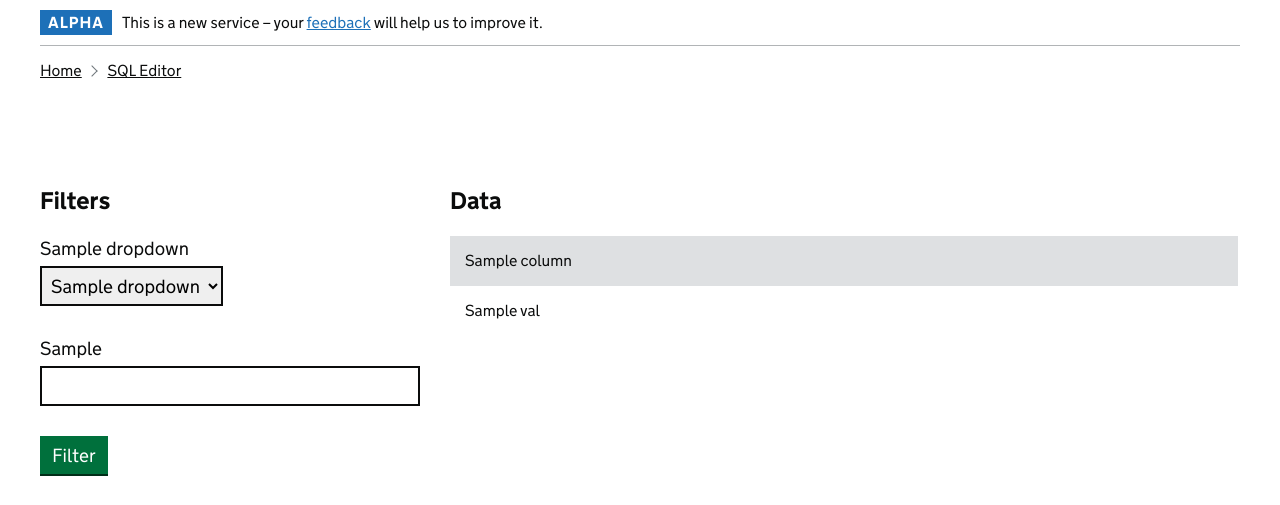
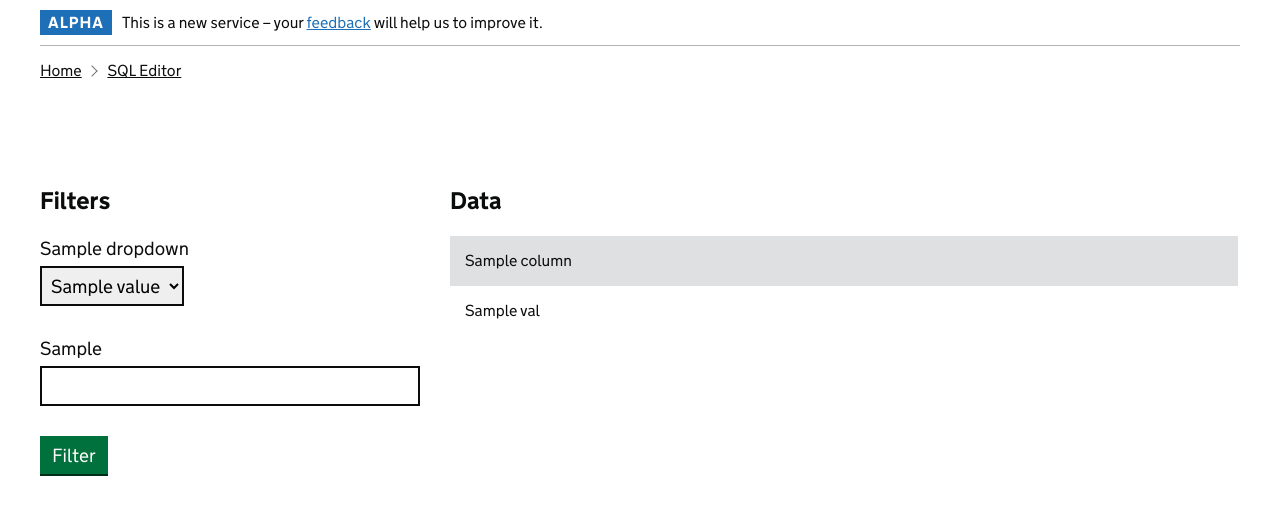
Before and after one commit to jim68000/prude, a Flask app: template templates/auto_filter.html in a window 1280 px wide. Shown: the part 62-567 px from the top of the page. Run offline with Flask 2, Linux system fonts and the light colour scheme; the template is opened without the code that fills it: most values are stand-ins (such as "Sample title", 1, 10 or a date in 2020); some libraries are stand-ins or nearby versions.

Commit message:
Add reflection of selected dropdown

```diff
--- a/app.py
+++ b/app.py
@@ -108,8 +108,12 @@ def auto_filter(schema, table):
             if c != 'id' and count and limit > count > -1:
                 cur.execute(f"select distinct {c} from {table} order by 1 asc")
                 vals = cur.fetchall()
-                dropdowns[c] = ['------']
-                dropdowns[c] += ([v[0] for v in vals])
+                dropdowns[c] = [{'value': '------', 'selected': False}]
+                for v in vals:
+                    if request.form[c] != '' and request.form[c] == v[0]:
+                        dropdowns[c].append({'value': v[0], 'selected': True})
+                    else:
+                        dropdowns[c].append({'value': v[0], 'selected': False})
             else:
                 other_cols[c] = c
         add_str = ''
--- a/templates/auto_filter.html
+++ b/templates/auto_filter.html
@@ -14,8 +14,9 @@
                             {{ d }}
                         </label>
                         <select name="{{ d }}" class="govuk-select" id= {{ d }}>
-                            {% for val in dropdowns[d] %}
-                                <option>{{ val }}</option>
+                            {{ dropdowns | safe }}
+                            {% for element in dropdowns[d] %}
+                                <option{% if element.selected %} selected {% endif %}>{{ element.value }}</option>
                             {% endfor %}
                         </select>
                     </div>
```
